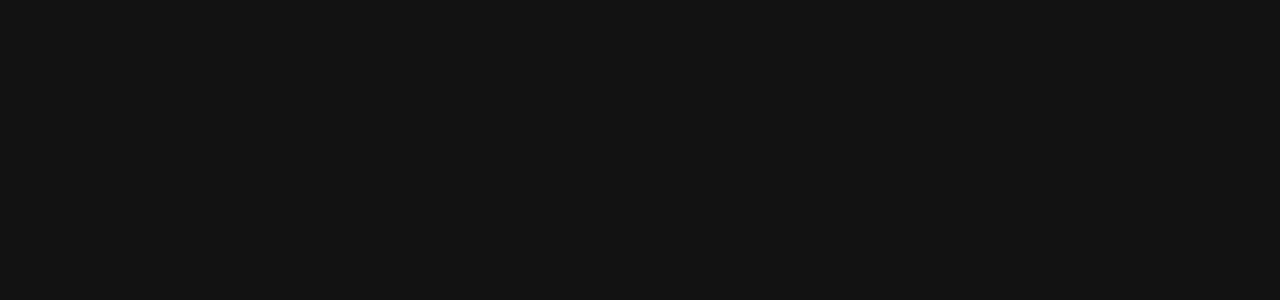
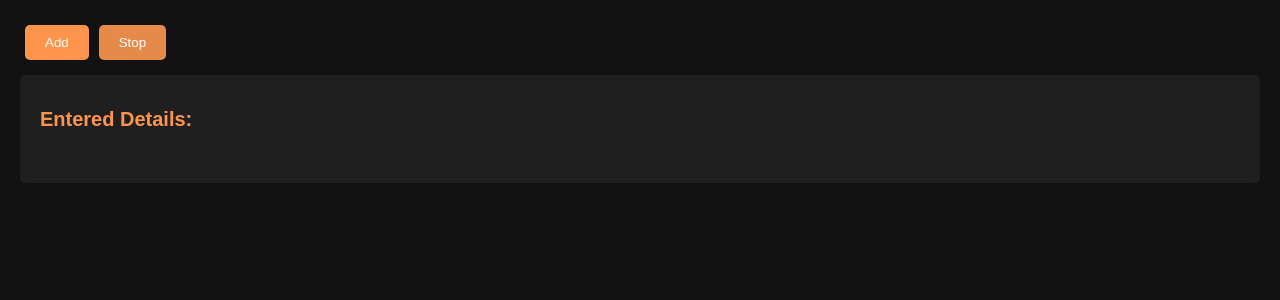
Before and after one commit to AVUKU-PRAGATHESWARI/GoogleSlide, a React (Create React App) app: page / in a window 1280 px wide. Before the commit this address had no page. Shown: the top 300 px of the page. Built offline with nearby package versions, Linux system fonts and the light colour scheme.

Commit message:
Little more changes

```diff
--- a/src/App.js
+++ b/src/App.js
@@ -7,7 +7,7 @@ const App = () => {
   return (
     <Router>
       <Routes>
-        <Route path="/forms/:id" element={<GoogleSlideLogic />} />
+        <Route path="/" element={<GoogleSlideLogic />} />
       </Routes>
     </Router>
   );
--- a/src/containers/GoogleFormLogic.jsx
+++ b/src/containers/GoogleFormLogic.jsx
@@ -3,6 +3,7 @@ import React, { useState } from 'react';
 import { useNavigate, useParams } from 'react-router-dom';
 import GoogleSlideUI from '../pages/Google-Slide/GoogleSlideUI';
 import { v4 as uuidv4 } from 'uuid';
+import { useGoogleSlideContext } from './GoogleSlideContext';
 
 
 const GoogleSlideLogic = () => {
@@ -20,11 +21,15 @@ const GoogleSlideLogic = () => {
 
   const addField = () => {
     setAddingField(true);
+    setFields([...fields, { name: inputName, type: inputType }]);
+
   };
 
   const stopAddingField = () => {
-    setAddingField(false);
-    const newId = generateUniqueId(); // Implement your unique ID generation logic
+    const newId = generateUniqueId();
+    setFields([...fields, { id: newId, name: inputName, type: inputType }]);
+    setInputName('');
+    setInputType('text');
     navigate(`/form/${newId}`);
   };
 
--- /dev/null
+++ b/src/containers/GoogleSlideContext.jsx
@@ -0,0 +1,42 @@
+// GoogleSlideContext.js
+import React, { createContext, useContext, useState } from 'react';
+
+const GoogleSlideContext = createContext();
+
+export const GoogleSlideProvider = ({ children }) => {
+  const [fields, setFields] = useState([]);
+  const [inputName, setInputName] = useState('');
+  const [inputType, setInputType] = useState('text');
+
+  const addField = (newField) => {
+    setFields((prevFields) => [...prevFields, newField]);
+  };
+
+  const clearFields = () => {
+    setFields([]);
+  };
+
+  return (
+    <GoogleSlideContext.Provider
+      value={{
+        fields,
+        inputName,
+        inputType,
+        setInputName,
+        setInputType,
+        addField,
+        clearFields,
+      }}
+    >
+      {children}
+    </GoogleSlideContext.Provider>
+  );
+};
+
+export const useGoogleSlideContext = () => {
+  const context = useContext(GoogleSlideContext);
+  if (!context) {
+    throw new Error('useGoogleSlideContext must be used within a GoogleSlideProvider');
+  }
+  return context;
+};
--- a/src/containers/NewFormPage.jsx
+++ b/src/containers/NewFormPage.jsx
@@ -2,9 +2,7 @@ import React, { useState } from 'react';
 import { useNavigate, useParams, Routes, Route } from 'react-router-dom';
 import GoogleSlideUI from '../pages/Google-Slide/GoogleSlideUI';
 
-// Add an additional component for the new form page
 const NewFormPage = ({ formId }) => {
-  // You can use the formId to fetch data or perform other actions specific to the form
   return (
     <div>
       <h2>Form Page for ID: {formId}</h2>
```
